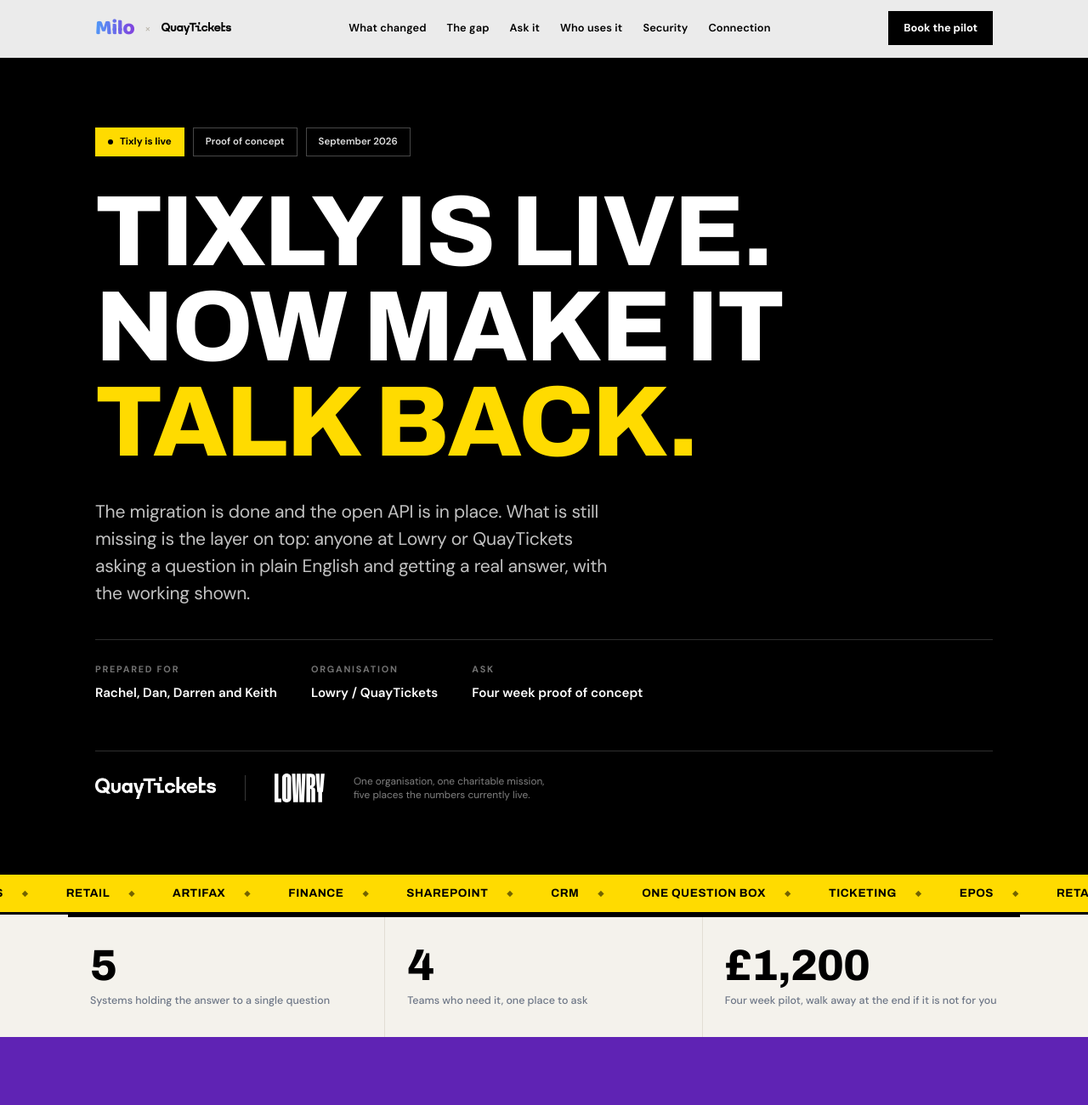
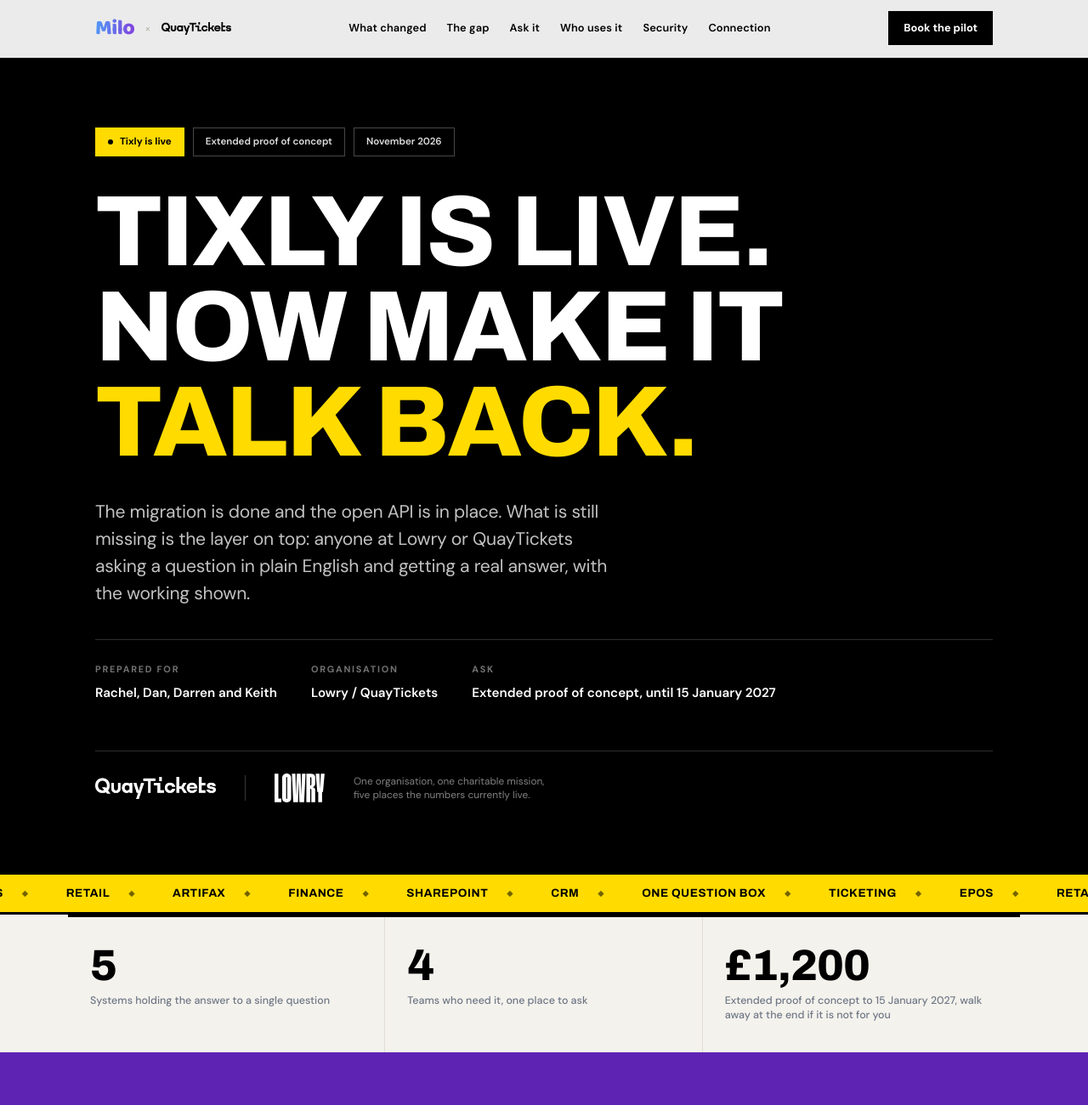
Before and after one commit to liamrabone93/milo-quaytickets-proposal, a plain HTML site: page index.html in a window 1280 px wide. Shown: the top 1300 px of the page at 85% size. Drawn offline with Linux system fonts and the light colour scheme.

Commit message:
Date to November 2026, POC extended to 15 January 2027
Co-Authored-By: Claude Opus 5.5 <noreply@anthropic.com>

```diff
--- a/index.html
+++ b/index.html
@@ -378,8 +378,8 @@ footer{background:var(--ink);color:#fff;padding:52px 0 44px;border-top:3px solid
   <div class="wrap">
     <div class="hero-meta">
       <span class="chip live"><i></i>Tixly is live</span>
-      <span class="chip">Proof of concept</span>
-      <span class="chip">September 2026</span>
+      <span class="chip">Extended proof of concept</span>
+      <span class="chip">November 2026</span>
     </div>
     <h1>
       <span class="ln"><span>Tixly is live.</span></span>
@@ -390,7 +390,7 @@ footer{background:var(--ink);color:#fff;padding:52px 0 44px;border-top:3px solid
     <div class="hero-for">
       <div><div class="hf-k">Prepared for</div><div class="hf-v">Rachel, Dan, Darren and Keith</div></div>
       <div><div class="hf-k">Organisation</div><div class="hf-v">Lowry / QuayTickets</div></div>
-      <div><div class="hf-k">Ask</div><div class="hf-v">Four week proof of concept</div></div>
+      <div><div class="hf-k">Ask</div><div class="hf-v">Extended proof of concept, until 15 January 2027</div></div>
     </div>
     <div class="hero-logos">
       <img class="qt" src="quaytickets-logo.png" alt="QuayTickets"/>
@@ -410,7 +410,7 @@ footer{background:var(--ink);color:#fff;padding:52px 0 44px;border-top:3px solid
     <div class="stats">
       <div class="stat reveal"><div class="s-num">5</div><div class="s-lab">Systems holding the answer to a single question</div></div>
       <div class="stat reveal d1"><div class="s-num">4</div><div class="s-lab">Teams who need it, one place to ask</div></div>
-      <div class="stat reveal d2"><div class="s-num">£1,200</div><div class="s-lab">Four week pilot, walk away at the end if it is not for you</div></div>
+      <div class="stat reveal d2"><div class="s-num">£1,200</div><div class="s-lab">Extended proof of concept to 15 January 2027, walk away at the end if it is not for you</div></div>
     </div>
   </div>
 </section>
@@ -828,7 +828,7 @@ footer{background:var(--ink);color:#fff;padding:52px 0 44px;border-top:3px solid
     <div class="sec-head reveal">
       <span class="eyebrow"><span class="dot"></span>What happens next</span>
       <h2>The proof<br/>of concept.</h2>
-      <p class="lead">Four weeks, real data, real questions. You decide at the end of it.</p>
+      <p class="lead">Extended until 15 January 2027. Real data, real questions. You decide at the end of it.</p>
     </div>
     <div class="steps reveal d1">
       <div class="step">
@@ -850,9 +850,9 @@ footer{background:var(--ink);color:#fff;padding:52px 0 44px;border-top:3px solid
     </div>
     <div class="pricing reveal d2">
       <div class="pri">
-        <div class="pri-k">Proof of concept</div>
+        <div class="pri-k">Extended proof of concept</div>
         <div class="amt">£1,200</div>
-        <div class="per">Four weeks, one off</div>
+        <div class="per">Until 15 January 2027, one off</div>
         <ul>
           <li>Sources connected and labelled</li>
           <li>Rachel, Dan and Keith briefed and using it</li>
@@ -887,7 +887,7 @@ footer{background:var(--ink);color:#fff;padding:52px 0 44px;border-top:3px solid
       </div>
       <div class="foot-r">
         Milo by Autonomous Minds · usemilo.ai<br/>
-        Prepared for Lowry and QuayTickets, September 2026
+        Prepared for Lowry and QuayTickets, November 2026
       </div>
     </div>
   </div>
```
